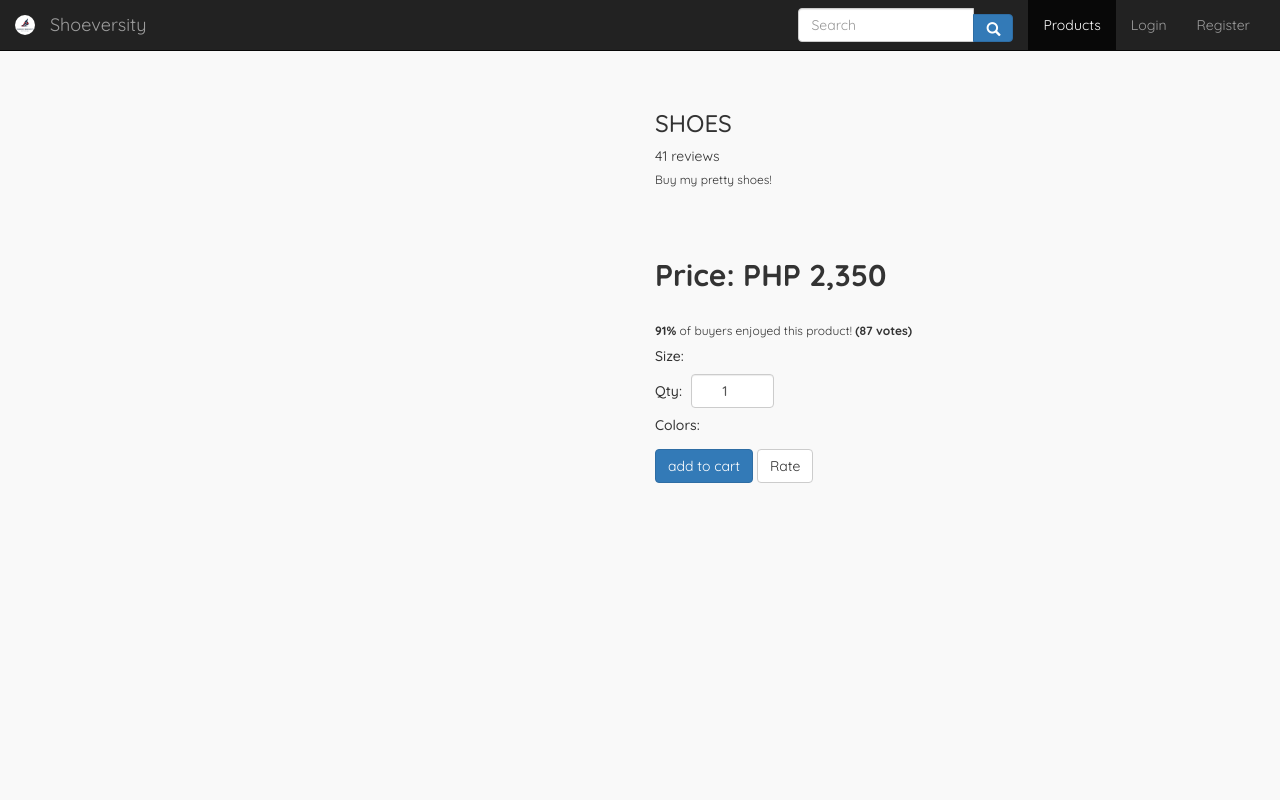
After one commit to Marlcelo/Shoeversity, a PHP site: page /view_product.php in a window 1280 px wide. The commit adds this page. Run offline with PHP 8.4, Linux system fonts and the light colour scheme.

Commit message:
Added positioning and complete product detail view
Without sample image

```diff
--- a/templates/public_shoeversity_styles.php
+++ b/templates/public_shoeversity_styles.php
@@ -13,6 +13,8 @@
 <!-- Fonts -->
 <!-- <link href="https://fonts.googleapis.com/css?family=Rammetto+One" rel="stylesheet">   -->
 <link href="https://fonts.googleapis.com/css?family=Montserrat" rel="stylesheet">
+<link href="https://fonts.googleapis.com/css?family=Pacifico&subset=latin-ext,vietnamese" rel="stylesheet">
+<link href="https://fonts.googleapis.com/css?family=Quicksand:300,400,500,700&subset=latin-ext,vietnamese" rel="stylesheet">
 
 <!-- Footer -->
 <link rel="stylesheet" type="text/css" href="../css/footer.css">
--- /dev/null
+++ b/views/view_product.php
@@ -0,0 +1,73 @@
+<html>
+	<head>
+    <title>Shoeversity</title>
+
+    <?php
+        // Include Bootstrap and main styles
+        include "../templates/public_bs_styles.php";
+        include "../templates/public_shoeversity_styles.php";
+
+        session_start();
+        // Set active page
+        $_SESSION['active_page'] = "products";
+    ?>
+
+
+</head>
+<body>
+    <!-- BEGIN HEADER -->
+    <?php require "../templates/public_header.php"; ?>
+    <!-- .END HEADER -->
+
+    <!-- BEGIN MAIN CONTENT -->
+    <div class="container">
+		<div class="card">
+			<div class="container-fliud">
+				<div class="wrapper row">
+					<div class="preview col-md-6">
+                        <img src=""/>
+					</div>
+					<div class="details col-md-6">
+                        <h3 class="product-title">SHOES</h3>
+						<div class="rating">
+							<div class="stars">
+								<span class="fa fa-star checked"></span>
+								<span class="fa fa-star checked"></span>
+								<span class="fa fa-star checked"></span>
+								<span class="fa fa-star"></span>
+								<span class="fa fa-star"></span>
+							</div>
+							<span class="review-no">41 reviews</span>
+						</div>
+						<p class="product-description">Buy my pretty shoes!</p>
+						<h4 class="price">Price: <span>PHP 2,350</span></h4>
+						<p class="vote"><strong>91%</strong> of buyers enjoyed this product! <strong>(87 votes)</strong></p>
+						<h5 class="sizes">Size:
+                            <span class="size" data-toggle="tooltip" ></span>
+						</h5>
+
+                        <form action="">
+                            <h5 class="qty">Qty:
+                            	<span style="margin-left:5px;"><input style="width: 15%; display: inline; " type="number" class="form-control text-center" min="1" max="10" name="qty" value="1"></span>
+                            </h5>
+
+                            <h5 class="colors">Colors:
+                            	<span class="color blue"></span>
+                            </h5>
+
+                            <div class="action">
+                                <button class="add-to-cart btn btn-primary" type="submit">add to cart</button>
+                                <button class="like btn btn-default" type="button"><span class="fa fa-star"></span> Rate</button>
+                            </div>
+                        </form>
+					</div>
+				</div>
+			</div>
+		</div>
+	</div>
+
+    <!-- .END MAIN CONTENT -->
+
+	</body>
+
+</html>
```
Also changed, not shown: views/index.php (+63 -6 lines), views/shopping_cart.php (added, +30 -0 lines).
